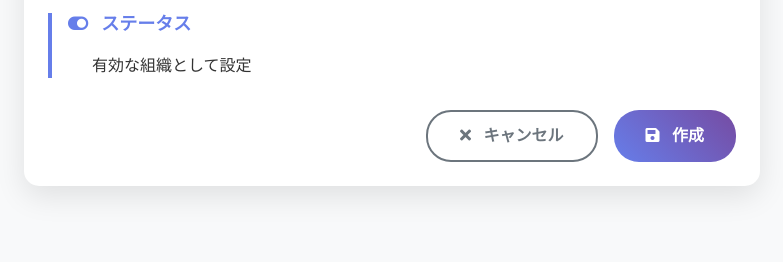
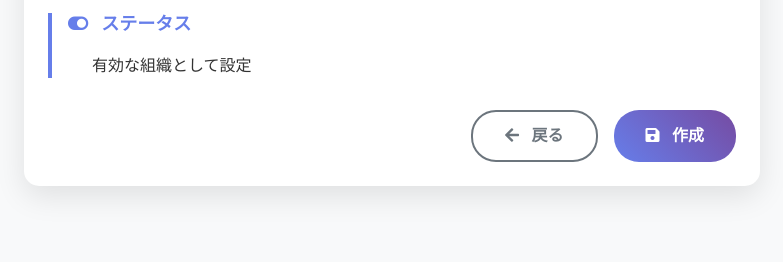
Before and after one commit to betweentabin/wakakusa-shift, a Django app: page /organizations/create/ in a window 1280 px wide. Shown: the part 1257-1519 px from the top of the page, without its empty margins (248-1031 px from the left). Run offline with Django 5.2, Linux system fonts and the light colour scheme; a user stored in the database is signed in; parts of the project's set-up code (start-up, migrations or seed data) failed here and were passed over.

Commit message:
Update organization form back button to return to inventory dashboard
組織編集フォームの戻るボタンを在庫ダッシュボードに変更
- キャンセルボタンのラベルを「戻る」に変更
- アイコンを×から←に変更
- リンク先を組織一覧から在庫ダッシュボードに変更（保存後のリダイレクトと統一）

🤖 Generated with [Claude Code](https://claude.com/claude-code)

Co-Authored-By: Claude <noreply@anthropic.com>

```diff
--- a/templates/shift_management/organization_form.html
+++ b/templates/shift_management/organization_form.html
@@ -350,9 +350,9 @@
 
                     <!-- アクションボタン -->
                     <div class="d-flex gap-3 justify-content-end mt-4">
-                        <a href="{% url 'shift_management:organization_list' %}" class="btn btn-cancel">
-                            <i class="fas fa-times me-2"></i>
-                            キャンセル
+                        <a href="{% url 'shift_management:inventory_dashboard' %}" class="btn btn-cancel">
+                            <i class="fas fa-arrow-left me-2"></i>
+                            戻る
                         </a>
                         <button type="submit" class="btn btn-submit">
                             <i class="fas fa-save me-2"></i>
```
